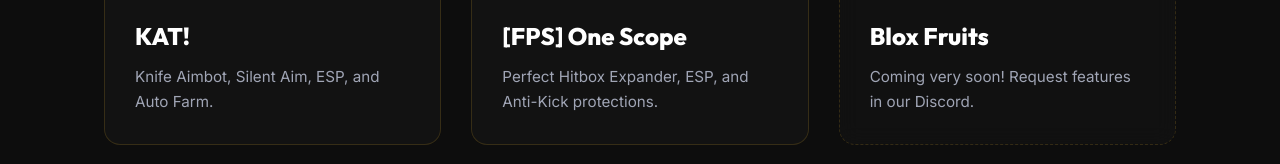
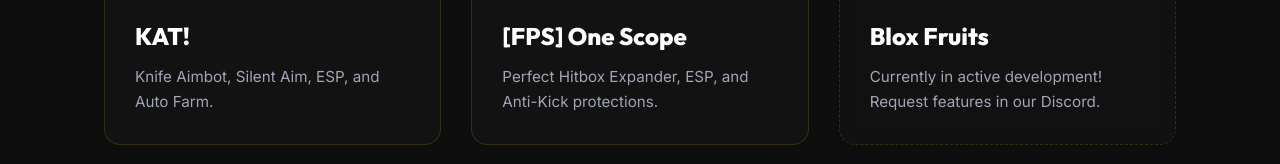
Before and after one commit to WEECIIII/lumohub-website, a plain HTML site: page index.html in a window 1280 px wide. Shown: the part 1638-1802 px from the top of the page. Drawn offline with Linux system fonts and the light colour scheme.

Commit message:
Update Blox Fruits status

```diff
--- a/index.html
+++ b/index.html
@@ -97,7 +97,7 @@
             <div class="game-card upcoming">
                 <div class="card-image"><img src="images/bloxfruits.jpg" alt="Blox Fruits"></div>
                 <h3>Blox Fruits</h3>
-                <p>Coming very soon! Request features in our Discord.</p>
+                <p>Currently in active development! Request features in our Discord.</p>
             </div>
         </div>
     </section>
```
